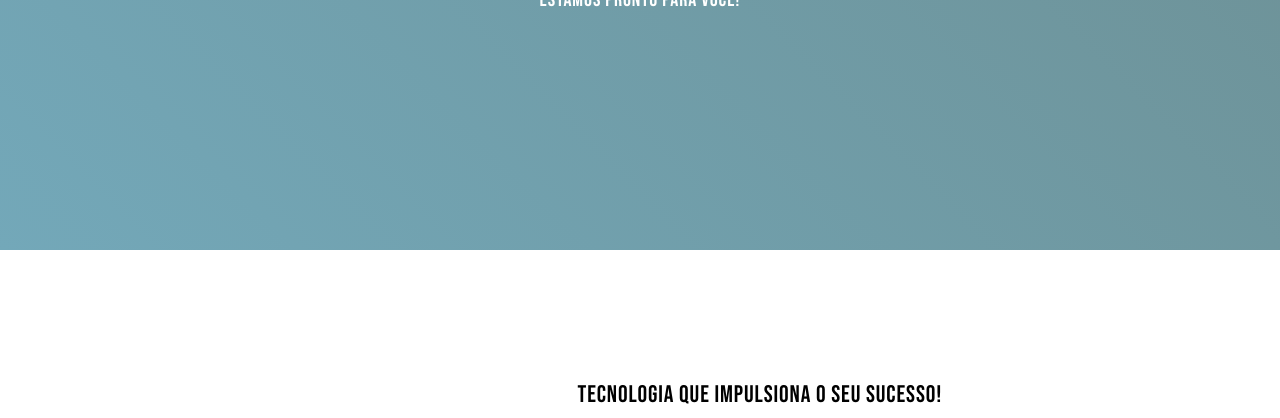
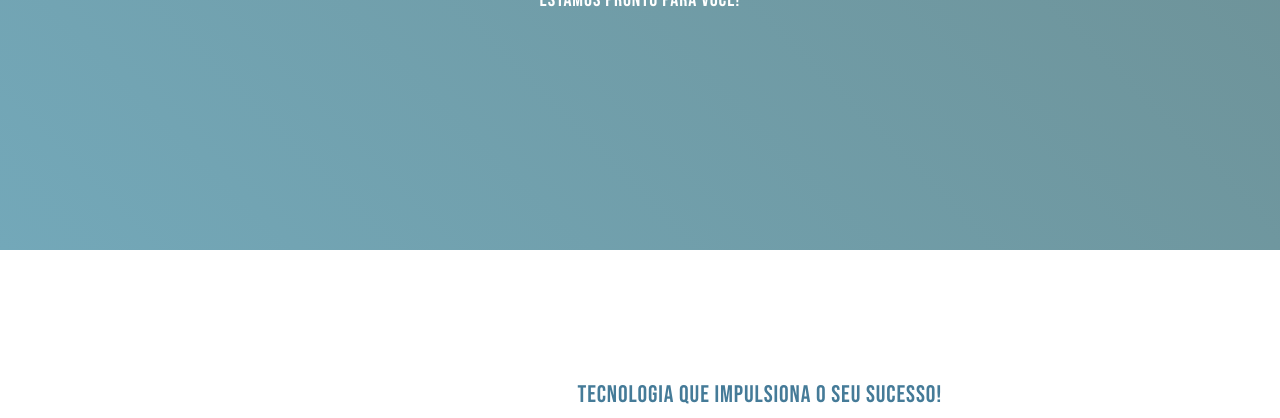
Before and after one commit to Amtheus-the/Yuwork-New, a website: page about.html in a window 1280 px wide. Shown: the part 350-768 px from the top of the page. Drawn offline with Linux system fonts and the light colour scheme; files whose address does not match are found by name.

Commit message:
titulo about us ajustado

```diff
--- a/about.html
+++ b/about.html
@@ -141,7 +141,7 @@
 					</div>
 					<div class="col-md-6 col-md-pull-1">
 						<div class="desc">
-							<h3>Tecnologia que impulsiona o seu sucesso!</h3>
+							<h3 class="titles">Tecnologia que impulsiona o seu sucesso!</h3>
 							<p><strong>Somos Uma Empresa Especializada Em Tecnologia E Inovação.</strong>
 								Buscamos sempre atender da melhor forma possível nossos clientes, por isso, realizamos um mapeamento
 								detalhado dos seus processos. Sabemos que cada cliente tem um cenário e uma necessidade
```
